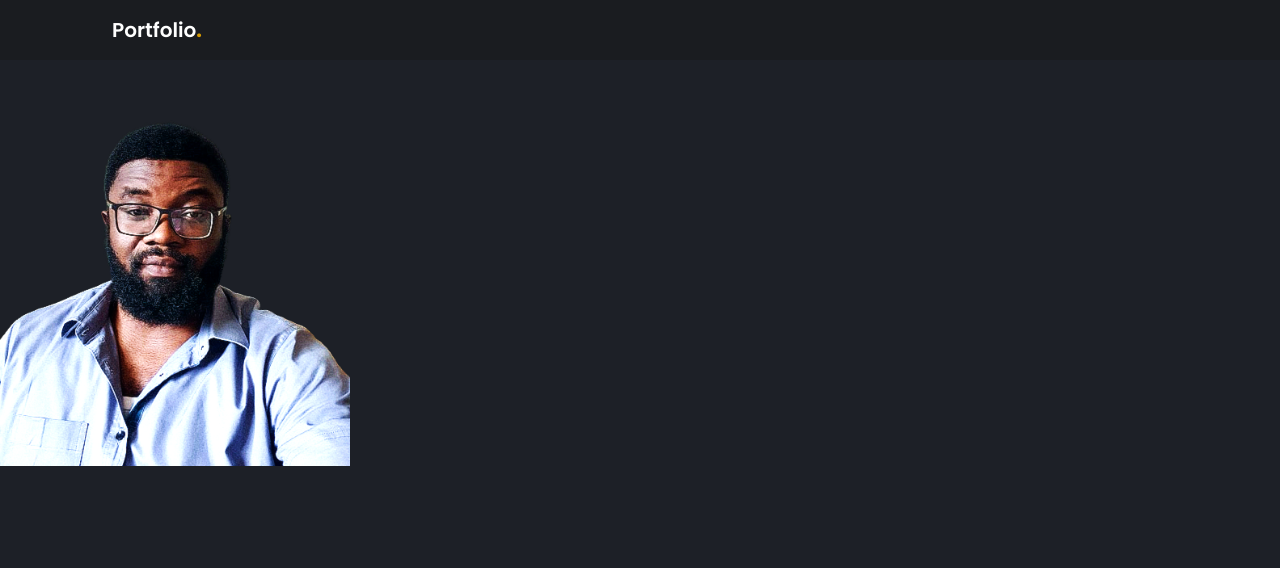
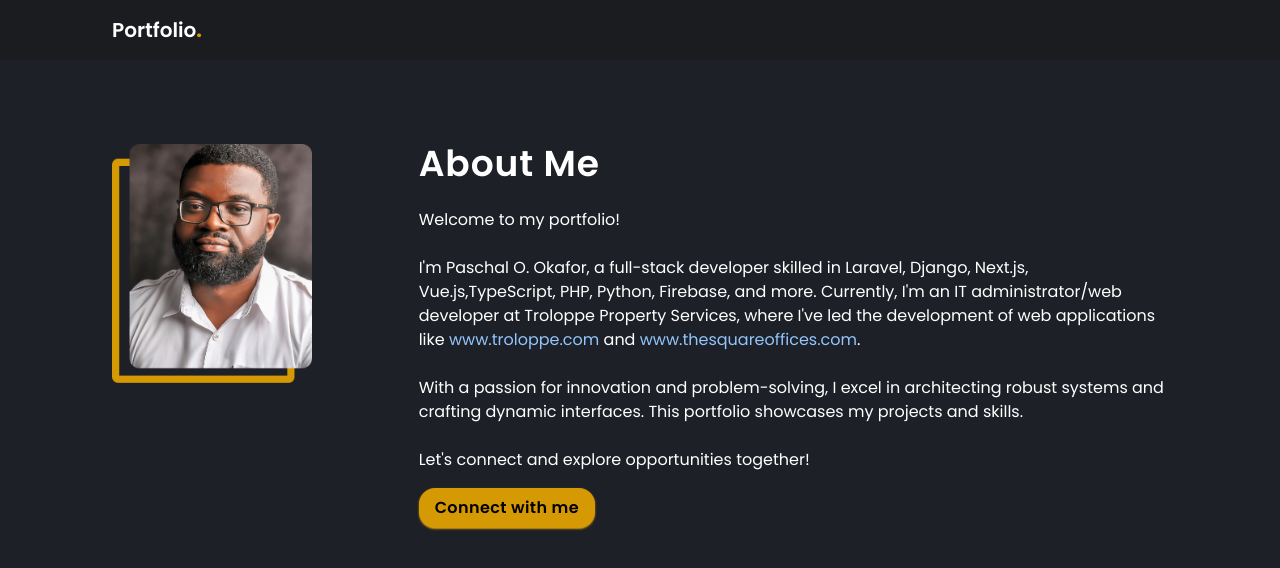
Before and after one commit to PaschalPM/my-portfolio, a Next.js app: page /about in a window 1280 px wide. Shown: the top 568 px of the page. Built offline with nearby package versions, Linux system fonts and the light colour scheme.

Commit message:
Finished About Section

```diff
--- a/src/app/about/page.tsx
+++ b/src/app/about/page.tsx
@@ -1,15 +1,23 @@
+import AboutBody from "@/components/AboutBody";
+import Section from "@/components/Section";
 import Image from "next/image";
+
 
 export default function About() {
   return (
-    <div className="ml-auto">
-      <Image
-        src="/images/my_image.png"
-        alt="My Image"
-        width={350}
-        height={100}
-        priority
-      />
-    </div>
+    <Section className="block md:flex flex-wrap gap-8 pt-24">
+      <div className="flex-[0.5_0_0] flex justify-center md:block mb-4">
+        <Image
+          src="/images/MyImageWithBorder.png"
+          alt="My Image"
+          width={200}
+          height={150}
+          priority
+        />
+      </div>
+      <div className="flex-[1_0_200px] text-center md:text-left">
+        <AboutBody/>
+      </div>
+    </Section>
   );
 }
--- a/src/app/contact/page.tsx
+++ b/src/app/contact/page.tsx
@@ -1,9 +1,6 @@
-import React from 'react'
+import Section from "@/components/Section";
+import React from "react";
 
 export default function Contact() {
-  return (
-    <section className="w-full h-screen justify-between container lg:px-28 pt-44 sm:pt-36 fadeIn">
-      Hell World
-    </section>
-  )
+  return <Section> Hell World</Section>;
 }
--- a/src/app/page.tsx
+++ b/src/app/page.tsx
@@ -1,10 +1,11 @@
 import React from "react";
 import Image from "next/image";
 import HomeBody from "@/components/HomeBody";
+import Section from "@/components/Section";
 
 export default function Home() {
   return (
-    <section className="w-full h-screen block md:flex justify-between container lg:px-28 pt-44 sm:pt-36 fadeIn">
+    <Section className="block md:flex justify-between">
       <div className="w-full md:max-w-[600px]">
         <HomeBody />
       </div>
@@ -17,6 +18,6 @@ export default function Home() {
           alt="My Image"
         />
       </div>
-    </section>
+    </Section>
   );
 }
--- /dev/null
+++ b/src/components/AboutBody.tsx
@@ -0,0 +1,46 @@
+import Typography from "./Typography";
+import Link from "next/link";
+import ConnectBtn from "@/components/ConnectBtn";
+
+export default function AboutBody() {
+
+  return (
+    <>
+      <Typography variant="h2" className="tracking-wide">
+          About Me
+        </Typography>
+        <br />
+        <div>
+          <Typography>Welcome to my portfolio!</Typography>
+          <br />
+          <Typography>
+            I'm Paschal O. Okafor, a full-stack developer skilled in Laravel, Django,
+            Next.js, Vue.js,TypeScript, PHP, Python, Firebase, and more. Currently, I'm an IT
+            administrator/web developer at Troloppe Property Services, where
+            I've led the development of web applications like
+            <Link href="https://troloppe.com" className="text-blue-300">
+              {" "}
+              www.troloppe.com{" "}
+            </Link>{" "}
+            and{" "}
+            <Link href="https://thesquareoffices.com" className="text-blue-300">
+              {" "}
+              www.thesquareoffices.com
+            </Link>
+            .
+          </Typography>
+          <br />
+          <Typography>
+            With a passion for innovation and problem-solving, I excel in
+            architecting robust systems and crafting dynamic interfaces. This
+            portfolio showcases my projects and skills.
+          </Typography>
+          <br />
+          <Typography>
+            Let's connect and explore opportunities together!
+          </Typography>
+          <ConnectBtn/>
+        </div>
+    </>
+  );
+}
--- /dev/null
+++ b/src/components/ConnectBtn.tsx
@@ -0,0 +1,14 @@
+import Link from "next/link";
+import React from "react";
+
+
+export default function ConnectBtn() {
+  return (
+    <Link
+      href={'/contact'}
+      className="tracking-wide inline-block my-4 bg-gold border-gold px-4 py-2 rounded-2xl shadow-sm shadow-gold text-black font-semibold hover:bg-yellow-500"
+    >
+      Connect with me
+    </Link>
+  );
+}
--- /dev/null
+++ b/src/components/Section.tsx
@@ -0,0 +1,14 @@
+import clsx from "clsx";
+import {ClassValue} from "clsx";
+import React, { PropsWithChildren } from "react";
+
+type Props = {
+    className?: ClassValue
+} & PropsWithChildren
+export default function Section({ children, className }: Props) {
+  return (
+    <section className={clsx("w-full h-screen container lg:px-28 pt-44 sm:pt-36 fadeIn", className)}>
+      {children}
+    </section>
+  );
+}
--- a/src/components/Typography.tsx
+++ b/src/components/Typography.tsx
@@ -29,6 +29,16 @@ export default function Typography({
       </h1>
     );
   }
+  if (variant === "h2") {
+    return (
+      <h2
+        className={clsx("text-2xl md:text-4xl font-semibold", className)}
+        style={style}
+      >
+        {children}
+      </h2>
+    );
+  }
   return (
     <p className={clsx(className)} style={style}>
       {children}
```
Also changed, not shown: public/images/MyImageWithBorder.png (added), public/images/my_image.png (deleted).
